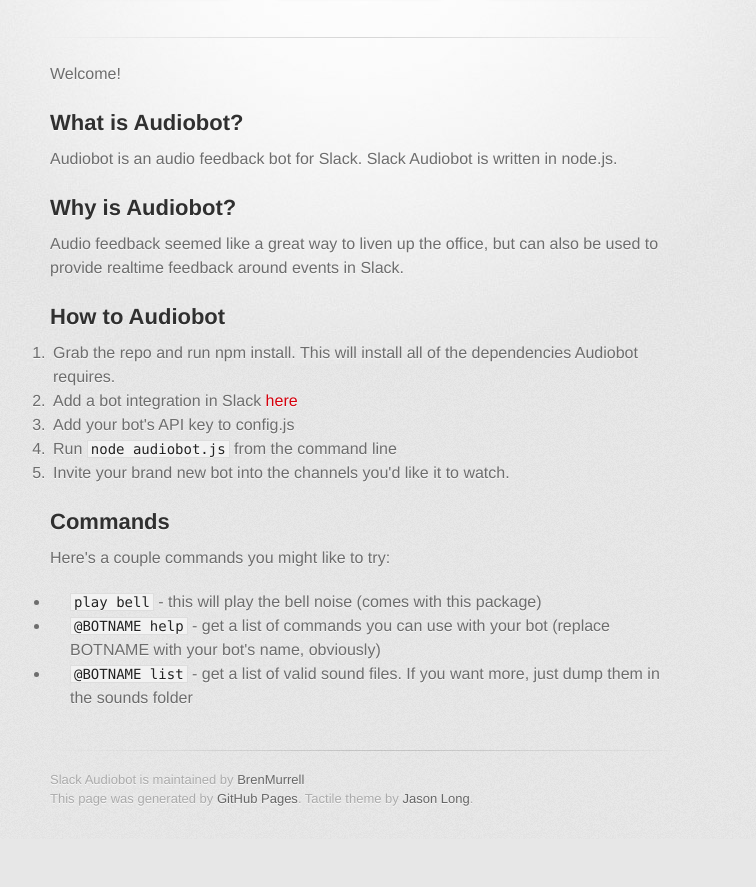
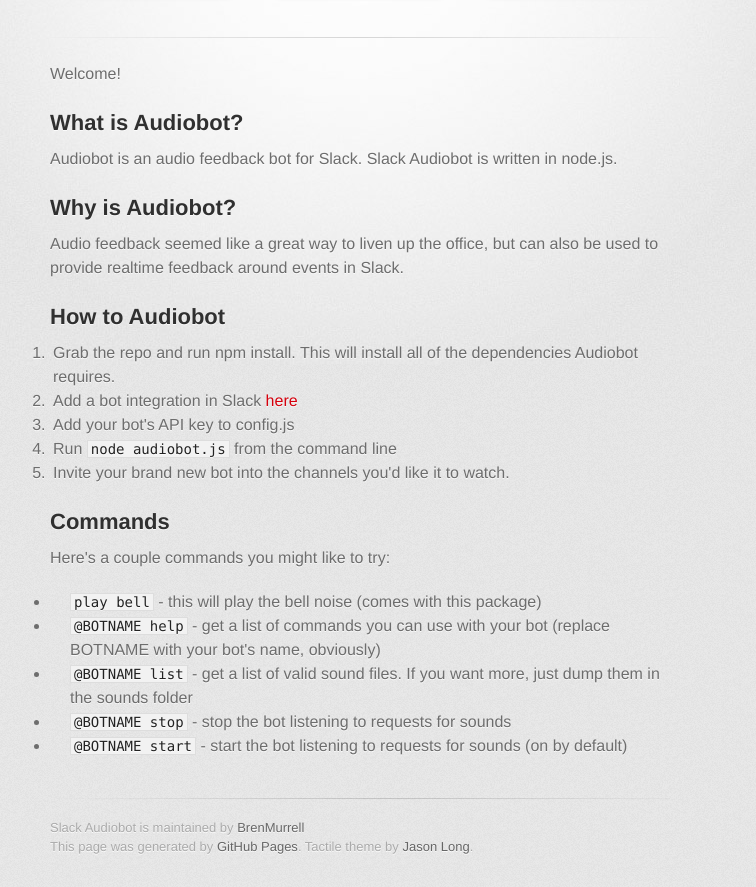
Before and after one commit to BrenMurrell/slack-audiobot, a plain HTML site: page index.html in a window 1280 px wide. Shown: the part 209-1096 px from the top of the page, without its empty margins (280-1036 px from the left). Before the commit the page ends 1048 px from the top, so only its background shows below. Drawn offline with Linux system fonts and the light colour scheme; a web font is replaced by a local one.

```diff
--- a/index.html
+++ b/index.html
@@ -66,6 +66,10 @@
 <code>@BOTNAME help</code> - get a list of commands you can use with your bot (replace BOTNAME with your bot's name, obviously)</li>
 <li>
 <code>@BOTNAME list</code> - get a list of valid sound files. If you want more, just dump them in the sounds folder</li>
+<li>
+<code>@BOTNAME stop</code> - stop the bot listening to requests for sounds</li>
+<li>
+<code>@BOTNAME start</code> - start the bot listening to requests for sounds  (on by default)</li>
 </ul>
         </section>
 
--- a/params.json
+++ b/params.json
@@ -1 +1 @@
-{"name":"Slack Audiobot","tagline":"Giving Slack some audio feedback capability","body":"Welcome! \r\n\r\n## What is Audiobot?\r\nAudiobot is an audio feedback bot for Slack.  Slack Audiobot is written in node.js.\r\n\r\n## Why is Audiobot?\r\nAudio feedback seemed like a great way to liven up the office, but can also be used to provide realtime feedback around events in Slack.\r\n\r\n## How to Audiobot\r\n1. Grab the repo and run npm install. This will install all of the dependencies Audiobot requires. \r\n2. Add a bot integration in Slack [here](https://slack.com/services/new/bot) \r\n3. Add your bot's API key to config.js\r\n4. Run `node audiobot.js` from the command line\r\n5. Invite your brand new bot into the channels you'd like it to watch.\r\n\r\n## Commands\r\nHere's a couple commands you might like to try:\r\n* `play bell` - this will play the bell noise (comes with this package)\r\n* `@BOTNAME help` - get a list of commands you can use with your bot (replace BOTNAME with your bot's name, obviously)\r\n* `@BOTNAME list` - get a list of valid sound files. If you want more, just dump them in the sounds folder","google":"UA-70614206-1","note":"Don't delete this file! It's used internally to help with page regeneration."}
+{"name":"Slack Audiobot","tagline":"Giving Slack some audio feedback capability","body":"Welcome! \r\n\r\n## What is Audiobot?\r\nAudiobot is an audio feedback bot for Slack.  Slack Audiobot is written in node.js.\r\n\r\n## Why is Audiobot?\r\nAudio feedback seemed like a great way to liven up the office, but can also be used to provide realtime feedback around events in Slack.\r\n\r\n## How to Audiobot\r\n1. Grab the repo and run npm install. This will install all of the dependencies Audiobot requires. \r\n2. Add a bot integration in Slack [here](https://slack.com/services/new/bot) \r\n3. Add your bot's API key to config.js\r\n4. Run `node audiobot.js` from the command line\r\n5. Invite your brand new bot into the channels you'd like it to watch.\r\n\r\n## Commands\r\nHere's a couple commands you might like to try:\r\n* `play bell` - this will play the bell noise (comes with this package)\r\n* `@BOTNAME help` - get a list of commands you can use with your bot (replace BOTNAME with your bot's name, obviously)\r\n* `@BOTNAME list` - get a list of valid sound files. If you want more, just dump them in the sounds folder\r\n* `@BOTNAME stop` - stop the bot listening to requests for sounds\r\n* `@BOTNAME start` - start the bot listening to requests for sounds  (on by default)","google":"UA-70614206-1","note":"Don't delete this file! It's used internally to help with page regeneration."}
```
